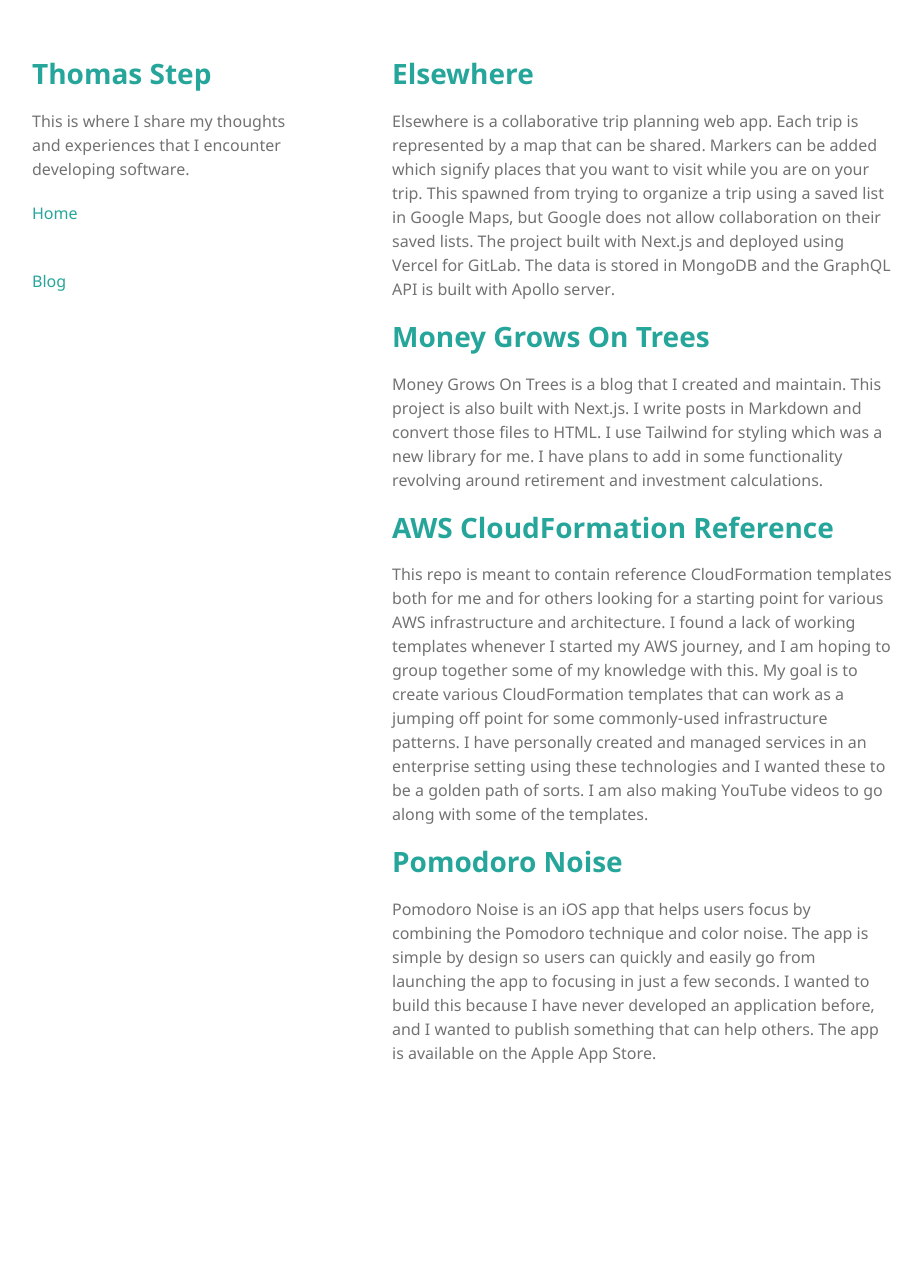
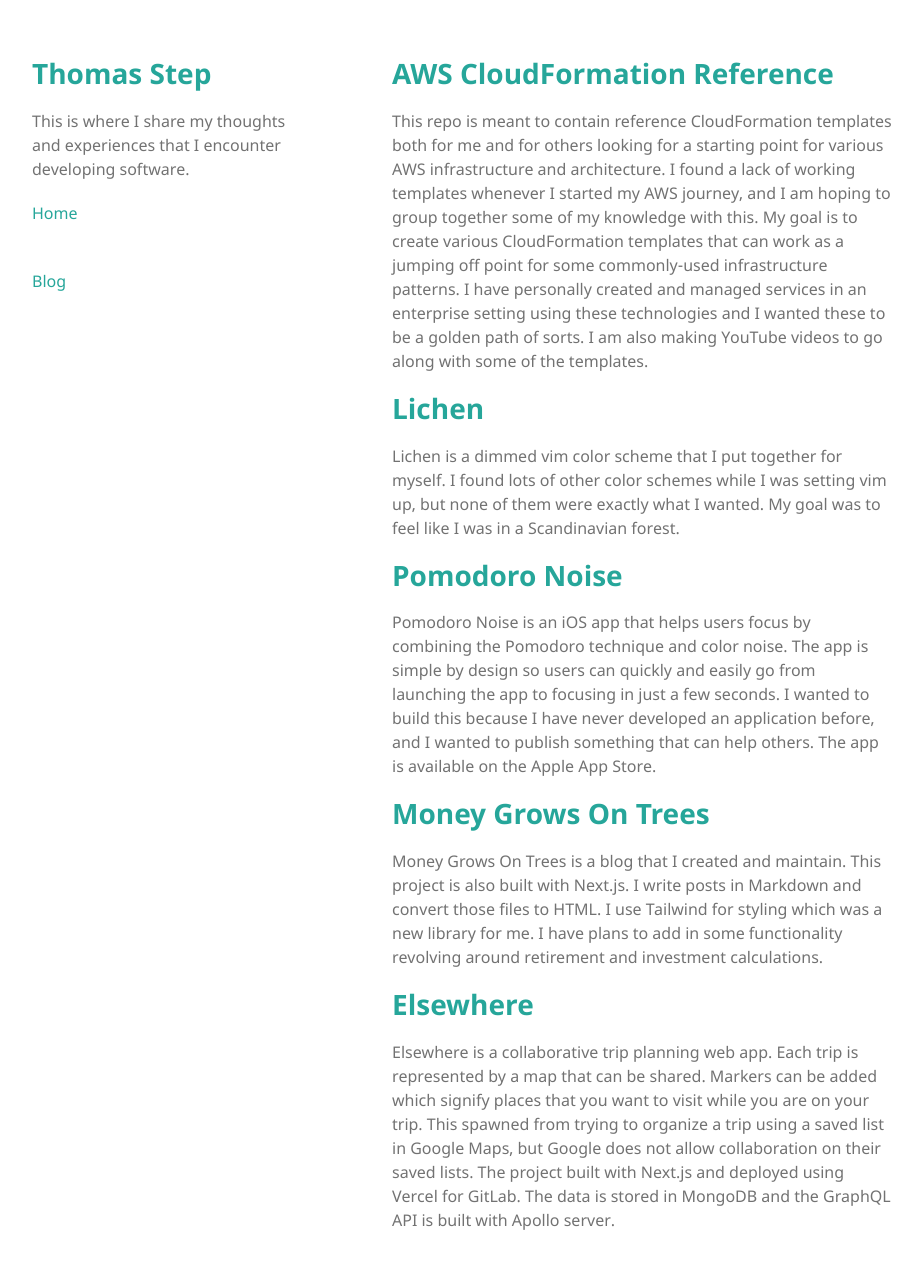
Before and after one commit to thomasstep/thomasstep.github.io, a Jekyll site: the page built from projects.md, in a window 1280 px wide and 1302 px high. Shown: the top 1269 px of the window, without its empty margins (178-1100 px from the left). Built offline with Jekyll 4.4.1, drawn with Linux system fonts in a browser that asks for light colours; comment, search, counter and statistics services are not loaded; some of the changed lines change nothing that is shown.

Commit message:
Adding lichen to projects page

```diff
--- a/projects.md
+++ b/projects.md
@@ -4,9 +4,18 @@
 hide_mailchimp_signup: true
 ---
 
-# [Elsewhere](https://elsewhere.thomasstep.com/)
+# [AWS CloudFormation Reference](https://github.com/thomasstep/aws-cloudformation-reference)
 
-Elsewhere is a collaborative trip planning web app. Each trip is represented by a map that can be shared. Markers can be added which signify places that you want to visit while you are on your trip. This spawned from trying to organize a trip using a saved list in Google Maps, but Google does not allow collaboration on their saved lists. The project built with Next.js and deployed using Vercel for GitLab. The data is stored in MongoDB and the GraphQL API is built with Apollo server.
+This repo is meant to contain reference CloudFormation templates both for me and for others looking for a starting point for various AWS infrastructure and architecture. I found a lack of working templates whenever I started my AWS journey, and I am hoping to group together some of my knowledge with this. My goal is to create various CloudFormation templates that can work as a jumping off point for some commonly-used infrastructure patterns. I have personally created and managed services in an enterprise setting using these technologies and I wanted these to be a golden path of sorts. I am also making YouTube videos to go along with some of the templates.
+
+
+# [Lichen](https://github.com/thomasstep/lichen)
+Lichen is a dimmed vim color scheme that I put together for myself. I found lots of other color schemes while I was setting vim up, but none of them were exactly what I wanted. My goal was to feel like I was in a Scandinavian forest.
+
+
+# [Pomodoro Noise](https://github.com/thomasstep/pomodoro-noise)
+
+Pomodoro Noise is an iOS app that helps users focus by combining the Pomodoro technique and color noise. The app is simple by design so users can quickly and easily go from launching the app to focusing in just a few seconds. I wanted to build this because I have never developed an application before, and I wanted to publish something that can help others. The app is available on the Apple App Store.
 
 
 # [Money Grows On Trees](https://money.thomasstep.com/)
@@ -14,11 +23,6 @@
 Money Grows On Trees is a blog that I created and maintain. This project is also built with Next.js. I write posts in Markdown and convert those files to HTML. I use Tailwind for styling which was a new library for me. I have plans to add in some functionality revolving around retirement and investment calculations.
 
 
-# [AWS CloudFormation Reference](https://github.com/thomasstep/aws-cloudformation-reference)
+# [Elsewhere](https://elsewhere.thomasstep.com/)
 
-This repo is meant to contain reference CloudFormation templates both for me and for others looking for a starting point for various AWS infrastructure and architecture. I found a lack of working templates whenever I started my AWS journey, and I am hoping to group together some of my knowledge with this. My goal is to create various CloudFormation templates that can work as a jumping off point for some commonly-used infrastructure patterns. I have personally created and managed services in an enterprise setting using these technologies and I wanted these to be a golden path of sorts. I am also making YouTube videos to go along with some of the templates.
-
-
-# [Pomodoro Noise](https://github.com/thomasstep/pomodoro-noise)
-
-Pomodoro Noise is an iOS app that helps users focus by combining the Pomodoro technique and color noise. The app is simple by design so users can quickly and easily go from launching the app to focusing in just a few seconds. I wanted to build this because I have never developed an application before, and I wanted to publish something that can help others. The app is available on the Apple App Store.
+Elsewhere is a collaborative trip planning web app. Each trip is represented by a map that can be shared. Markers can be added which signify places that you want to visit while you are on your trip. This spawned from trying to organize a trip using a saved list in Google Maps, but Google does not allow collaboration on their saved lists. The project built with Next.js and deployed using Vercel for GitLab. The data is stored in MongoDB and the GraphQL API is built with Apollo server.
```
